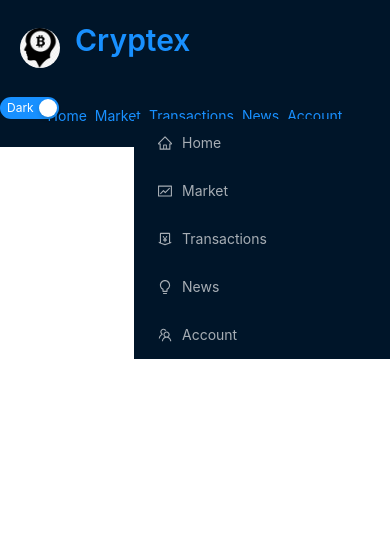
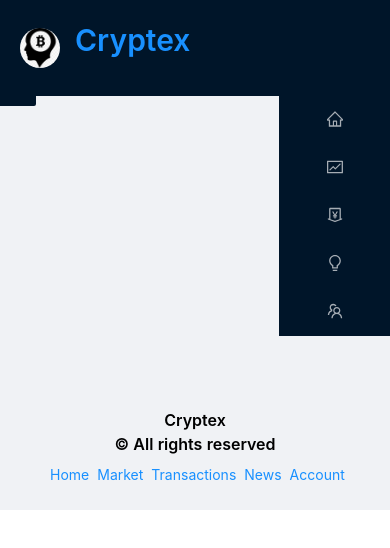
Before and after one commit to sefabckn/CapstoneProject, a React (Create React App) app in the folder cryptex/: page / in a window 390 px wide. Shown: the top 548 px of the page. Built offline with nearby package versions, Linux system fonts and the light colour scheme.

Commit message:
responsive behavior fixed

```diff
--- a/cryptex/package.json
+++ b/cryptex/package.json
@@ -8,8 +8,10 @@
     "@testing-library/user-event": "^13.5.0",
     "antd": "^4.18.7",
     "bootstrap": "^4.6.0",
+    "millify": "^4.0.0",
     "react": "^17.0.2",
     "react-bootstrap": "^2.1.2",
+    "react-chartjs-2": "^4.0.1",
     "react-dom": "^17.0.2",
     "react-router": "^6.2.1",
     "react-router-dom": "^6.2.1",
--- a/cryptex/src/App.css
+++ b/cryptex/src/App.css
@@ -49,7 +49,6 @@ a:hover {
   padding: 20px;
   align-items: center;
   width: 100%;
-  color: whitesmoke;
 }
 .logo {
   margin: 0 0 0 15px;
--- a/cryptex/src/App.js
+++ b/cryptex/src/App.js
@@ -9,17 +9,33 @@ import {
   Footer,
   Account,
 } from "./components";
-import { Space, Typography } from "antd";
+import { Space, Typography, Layout, Sider } from "antd";
 import { Link } from "react-router-dom";
 
 import { BrowserRouter, Routes, Route } from "react-router-dom";
 function App() {
+  const { Content, Footer, Sider } = Layout;
   return (
     <BrowserRouter>
-      <div>
-        <MyNavbar />
-      </div>
-      <div>
+      <Layout>
+        <Sider
+          breakpoint="lg"
+          collapsedWidth="0"
+          onBreakpoint={(broken) => {
+            console.log(broken);
+          }}
+          onCollapse={(collapsed, type) => {
+            console.log(collapsed, type);
+          }}
+        >
+          {" "}
+          <MyNavbar />{" "}
+        </Sider>
+        <Content style={{ margin: "24px 16px 0" }}>
+          <div
+            className="site-layout-background"
+            style={{ padding: 24, minHeight: 360 }}
+          >
             <Routes>
               <Route path="/" element={<Home />}></Route>
               <Route path="/account" element={<Account />}></Route>
@@ -31,10 +47,12 @@ function App() {
               <Route path="/news" element={<News />}></Route>
             </Routes>
           </div>
-      <div className="footer">
+        </Content>
+      </Layout>
+      <Footer style={{ textAlign: "center" }}>
         <Typography.Title
           level={5}
-          style={{ color: "white", textAlign: "center" }}
+          style={{ color: "black", textAlign: "center" }}
         >
           Cryptex <br />
           &#169; All rights reserved
@@ -46,7 +64,7 @@ function App() {
           <Link to="/news">News</Link>
           <Link to="/account">Account</Link>
         </Space>
-      </div>
+      </Footer>
     </BrowserRouter>
   );
 }
--- a/cryptex/src/components/Account.jsx
+++ b/cryptex/src/components/Account.jsx
@@ -1,12 +1,10 @@
-import { Avatar } from "antd";
-import { UserOutlined } from "@ant-design/icons";
+import { useParams } from "react-router";
 
 const Account = () => {
+  let params = useParams();
   return (
     <>
-      <div>
-        <Avatar size={64} icon={<UserOutlined />} />
-      </div>
+      <h4>Hello Account</h4>
     </>
   );
 };
--- a/cryptex/src/components/Home.jsx
+++ b/cryptex/src/components/Home.jsx
@@ -1,7 +1,19 @@
+import millify from "millify";
+import { Typography, Layout, Row, Col, Statistic } from "antd";
+import { Link } from "react-router-dom";
+import { Carousel } from "antd";
+
 const Home = () => {
+  const contentStyle = {
+    height: "160px",
+    color: "#fff",
+    lineHeight: "160px",
+    textAlign: "center",
+    background: "#364d79",
+  };
   return (
     <>
-      <h4>Home</h4>
+      <h4>Hello</h4>
     </>
   );
 };
--- a/cryptex/src/components/MyNavbar.jsx
+++ b/cryptex/src/components/MyNavbar.jsx
@@ -12,48 +12,19 @@ import { Link } from "react-router-dom";
 import icon from "../images/icon2.png";
 import { useState } from "react";
 
-const { SubMenu } = Menu;
 const MyNavbar = () => {
-  const [theme, setTheme] = useState("dark");
-  const [current, setCurrent] = useState(1);
-
-  const changeTheme = (value) => {
-    setTheme(value ? "dark" : "light");
-  };
-
-  const handleClick = (e) => {
-    console.log("click ", e);
-    setCurrent(e.key);
-  };
-
   return (
     <>
       <div className="nav-container">
         <div className="logo-container">
           <Avatar src={icon} size="large" />
-          <Typography.Title
-            level={2}
-            className="logo"
-            style={{ color: "white" }}
-          >
+          <Typography.Title level={2} className="logo">
             <Link to="/">Cryptex</Link>
           </Typography.Title>
           <Button className="menu-control-container"></Button>
         </div>
-        <Switch
-          checked={theme === "dark"}
-          onChange={changeTheme}
-          checkedChildren="Dark"
-          unCheckedChildren="Light"
-        />
-        <Menu
-          theme={theme}
-          onClick={handleClick}
-          style={{ width: 256 }}
-          defaultOpenKeys={["sub1"]}
-          selectedKeys={[current]}
-          mode="inline"
-        >
+
+        <Menu theme="dark">
           <Menu.Item icon={<HomeOutlined />}>
             <Link to="/"> Home </Link>
           </Menu.Item>
```
Also changed, not shown: cryptex/src/apicalls/index.js (added), 1 other file (tests, documents, lock files or other folders). Lines whose indentation alone changed are shown as unchanged.
